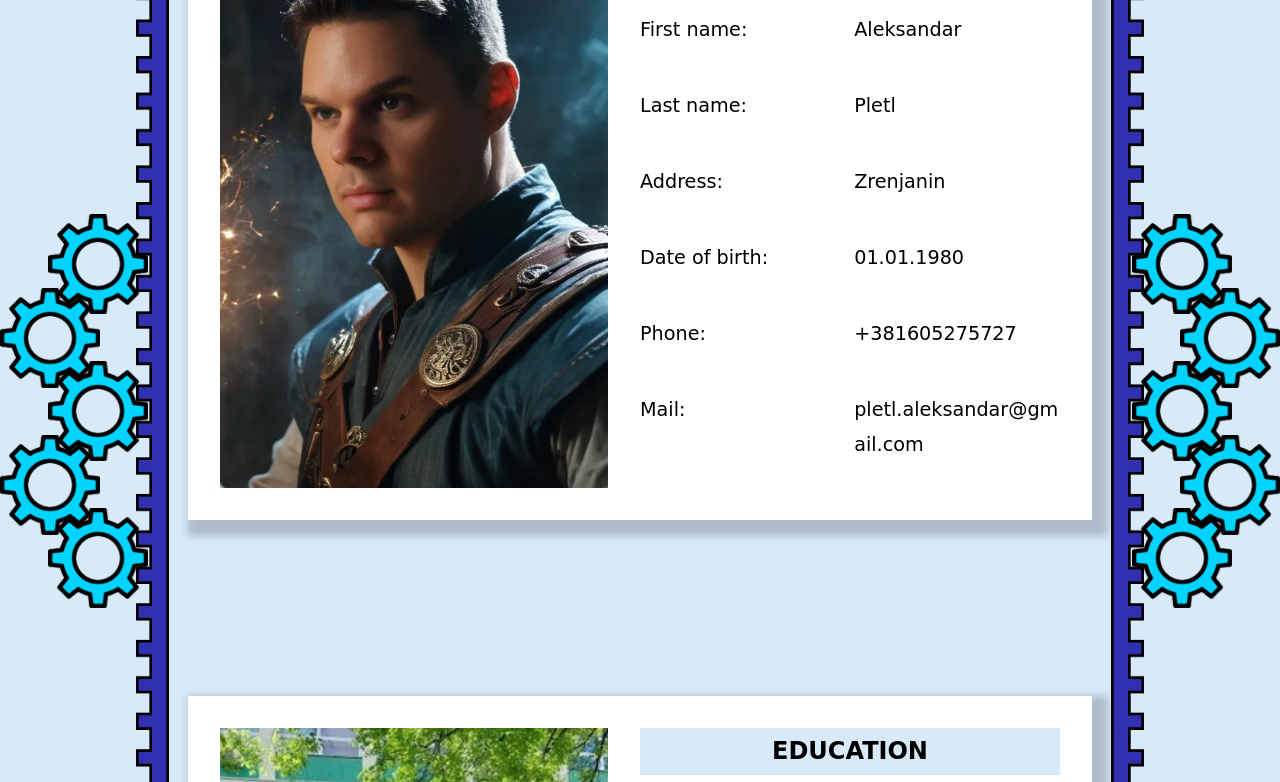
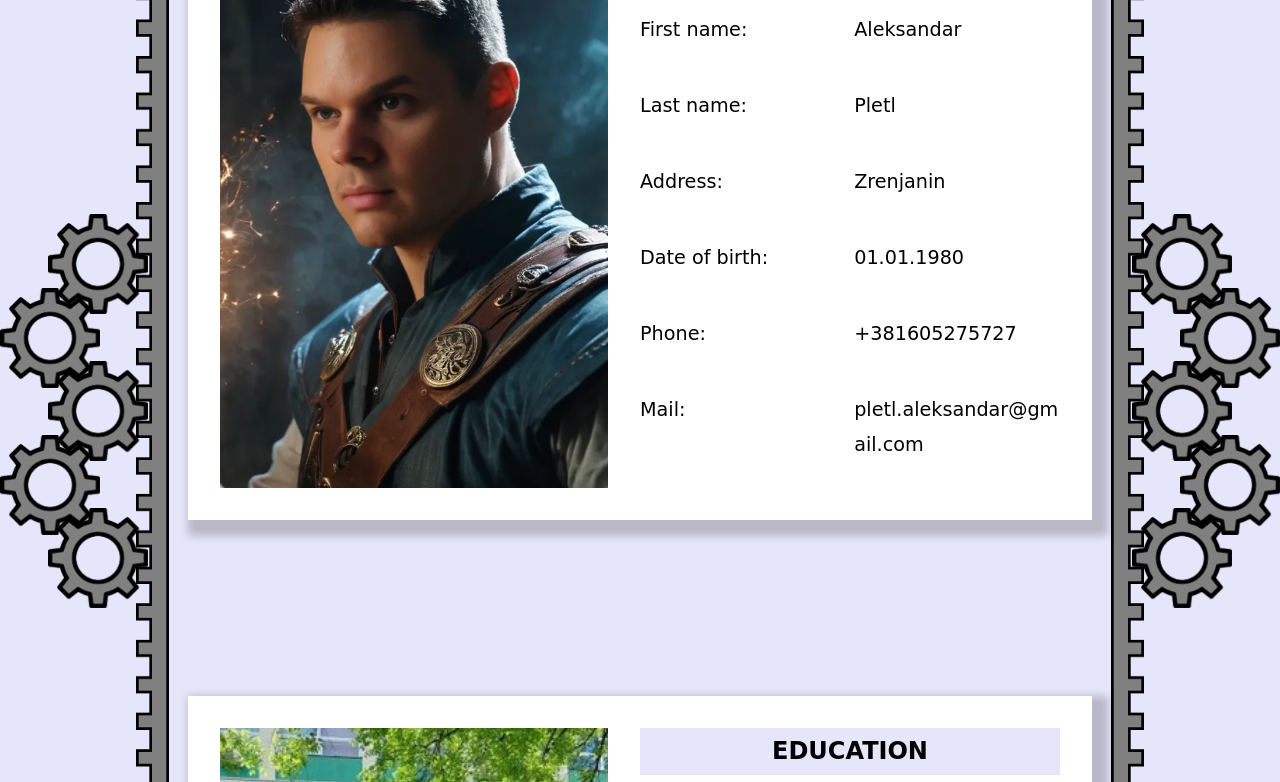
Before and after one commit to AleksandarZR/cv, a plain HTML site: page index.html in a window 1280 px wide. Shown: the part 192-974 px from the top of the page. Drawn offline with Linux system fonts and the light colour scheme.

Commit message:
Metalic color

```diff
--- a/index.html
+++ b/index.html
@@ -9,7 +9,9 @@
 
 <body>
     <div class="navigation">
-        <img class="svg" src="./svg/linkedin.svg">
+        <a class="a-link" href="https://www.linkedin.com/in/aleksandar-pletl-24158846/" target="_blank">
+            <img class="svg" src="./svg/linkedin.svg">
+        </a>
         <h1>Aleksandar Pletl</h1>
         <div class="links">
             <p class="link" onclick="scrollToPersonal()">Personal</p>
@@ -25,19 +27,19 @@
         <img class="svg" src="./svg/menu-button.svg">
     </div>
 
-    <img class="cogwheel cogwheel01left animation-rotate-ccw" src="./images/cogwheel14.png"></img>
-    <img class="cogwheel cogwheel02left animation-rotate-cw" src="./images/cogwheel14.png"></img>
-    <img class="cogwheel cogwheel03left animation-rotate-ccw" src="./images/cogwheel14.png"></img>
-    <img class="cogwheel cogwheel04left animation-rotate-cw" src="./images/cogwheel14.png"></img>
-    <img class="cogwheel cogwheel05left animation-rotate-ccw" src="./images/cogwheel14.png"></img>
-    <img class="toothtrack toothtrack1 animation-translate-y" src="./images/toothtrack22left.png"></img>
+    <img class="cogwheel cogwheel01left animation-rotate-ccw" src="./images/cogwheel15.png"></img>
+    <img class="cogwheel cogwheel02left animation-rotate-cw" src="./images/cogwheel15.png"></img>
+    <img class="cogwheel cogwheel03left animation-rotate-ccw" src="./images/cogwheel15.png"></img>
+    <img class="cogwheel cogwheel04left animation-rotate-cw" src="./images/cogwheel15.png"></img>
+    <img class="cogwheel cogwheel05left animation-rotate-ccw" src="./images/cogwheel15.png"></img>
+    <img class="toothtrack toothtrack1 animation-translate-y" src="./images/toothtrack23left.png"></img>
 
-    <img class="cogwheel cogwheel01right animation-rotate-cw" src="./images/cogwheel14.png"></img>
-    <img class="cogwheel cogwheel02right animation-rotate-ccw" src="./images/cogwheel14.png"></img>
-    <img class="cogwheel cogwheel03right animation-rotate-cw" src="./images/cogwheel14.png"></img>
-    <img class="cogwheel cogwheel04right animation-rotate-ccw" src="./images/cogwheel14.png"></img>
-    <img class="cogwheel cogwheel05right animation-rotate-cw" src="./images/cogwheel14.png"></img>
-    <img class="toothtrack toothtrack2 animation-translate-y" src="./images/toothtrack22right.png"></img>
+    <img class="cogwheel cogwheel01right animation-rotate-cw" src="./images/cogwheel15.png"></img>
+    <img class="cogwheel cogwheel02right animation-rotate-ccw" src="./images/cogwheel15.png"></img>
+    <img class="cogwheel cogwheel03right animation-rotate-cw" src="./images/cogwheel15.png"></img>
+    <img class="cogwheel cogwheel04right animation-rotate-ccw" src="./images/cogwheel15.png"></img>
+    <img class="cogwheel cogwheel05right animation-rotate-cw" src="./images/cogwheel15.png"></img>
+    <img class="toothtrack toothtrack2 animation-translate-y" src="./images/toothtrack23right.png"></img>
 
     <div class="page page1">
         <div class="card personal">
--- a/style.css
+++ b/style.css
@@ -46,7 +46,8 @@ body {
     white-space: wrap;
     word-wrap: break-word;
     /* background-color: aliceblue; */
-    background-color: rgb(216, 234, 249);
+    /* background-color: rgb(216, 234, 249); */
+    background-color: lavender;
 
     display: flex;
     flex-direction: column;
@@ -92,6 +93,13 @@ h1 {
 
 .hamburger-menu {
     display: none;
+}
+
+.a-link {
+    display: flex;
+    flex-direction: column;
+    justify-content: center;
+    align-items: center;
 }
 
 .svg {
@@ -330,7 +338,8 @@ h1 {
     font-weight: 700;
     font-size: 1.5rem;
     /* background-color: rgba(0, 212, 255, 0.5); */
-    background-color: var(--background-color);
+    /* background-color: var(--background-color); */
+    background-color: lavender;
 
     display: flex;
     flex-direction: column;
@@ -495,7 +504,7 @@ h1 {
         z-index: 100;
         /* font-size: 0.7rem; */
         /* background: linear-gradient(90deg, rgba(0, 212, 255, 1) 0%, rgb(48, 48, 176) 50%, rgba(0, 212, 255, 1) 100%); */
-        background-color: var(--lightblue);
+        background-color: var(--navigation-color);
         box-shadow: 0.2rem 0.2rem 1rem black;
 
         display: flex;
@@ -566,12 +575,12 @@ h1 {
 
     .toothtrack1 {
         left: 68px;
-        content: url("./images/toothtrack22left.png");
+        /* content: url("./images/toothtrack22left.png"); */
     }
 
     .toothtrack2 {
         right: 68px;
-        content: url("./images/toothtrack22right.png");
+        /* content: url("./images/toothtrack22right.png"); */
     }
 
     .page {
```
Also changed, not shown: images/cogwheel15.png (added), images/toothtrack23left.png (added), images/toothtrack23right.png (added).
